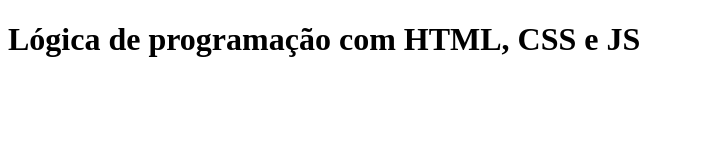
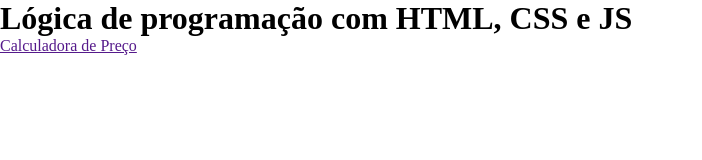
Before and after one commit to Nayarasc/atividade9, a plain HTML site: page index.html in a window 1280 px wide. Shown: the whole page, without its empty margins (0-702 px from the left). Drawn offline with Linux system fonts and the light colour scheme.

Commit message:
feat: created nav list

```diff
--- a/index.html
+++ b/index.html
@@ -3,11 +3,20 @@
 <head>
     <meta charset="UTF-8">
     <meta name="viewport" content="width=device-width, initial-scale=1.0">
+    <link rel="stylesheet" href="style.css">
     <title>Lógica de programação com HTML, CSS e JS</title>
 </head>
 <body>
     <header>
         <h1>Lógica de programação com HTML, CSS e JS</h1>
     </header>
+
+    <nav>
+        <ul>
+            <li>
+                <a href="">Calculadora de Preço</a>
+            </li>
+        </ul>
+    </nav>
 </body>
 </html>
--- a/style.css
+++ b/style.css
@@ -0,0 +1,5 @@
+* {
+    margin: 0;
+    padding: 0;
+    box-sizing: border-box;
+}
```
